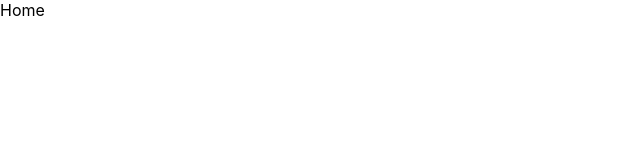
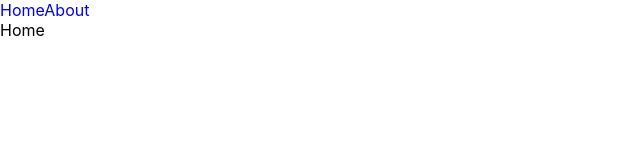
Before and after one commit to shravanshanmugam/learn-react, a React (Create React App) app in the folder react-router-v6/: page / in a window 1280 px wide. Shown: the top 160 px of the page, without its empty margins (0-640 px from the left). Built offline with nearby package versions, Linux system fonts and the light colour scheme.

Commit message:
basic Link to route

```diff
--- a/react-router-v6/src/App.js
+++ b/react-router-v6/src/App.js
@@ -1,10 +1,19 @@
-import { BrowserRouter, Routes, Route } from "react-router-dom";
+import { BrowserRouter, Routes, Route, Link } from "react-router-dom";
 import Home from "./components/Home";
 import About from "./components/About";
 
 function App() {
   return (
     <BrowserRouter>
+      {/*
+      Using anchor tag will refresh the page and lose state.
+      Navigate from one page to another in react app using Link element.
+      It works like an anchor tag but it doesn't refresh the page.
+      State in App component can be passed to both Home and About component so is not lost. */}
+      <nav>
+        <Link to="/">Home</Link>
+        <Link to="/about">About</Link>
+      </nav>
       <Routes>
         {/* pass the component as parameter */}
         <Route path="/" element={<Home />} />
--- a/react-router-v6/src/index.css
+++ b/react-router-v6/src/index.css
@@ -1,13 +1,18 @@
 body {
   margin: 0;
-  font-family: -apple-system, BlinkMacSystemFont, 'Segoe UI', 'Roboto', 'Oxygen',
-    'Ubuntu', 'Cantarell', 'Fira Sans', 'Droid Sans', 'Helvetica Neue',
+  font-family: -apple-system, BlinkMacSystemFont, "Segoe UI", "Roboto", "Oxygen",
+    "Ubuntu", "Cantarell", "Fira Sans", "Droid Sans", "Helvetica Neue",
     sans-serif;
   -webkit-font-smoothing: antialiased;
   -moz-osx-font-smoothing: grayscale;
 }
 
 code {
-  font-family: source-code-pro, Menlo, Monaco, Consolas, 'Courier New',
+  font-family: source-code-pro, Menlo, Monaco, Consolas, "Courier New",
     monospace;
 }
+
+/* Link uses anchor tag */
+nav a {
+  text-decoration: none;
+}
```
